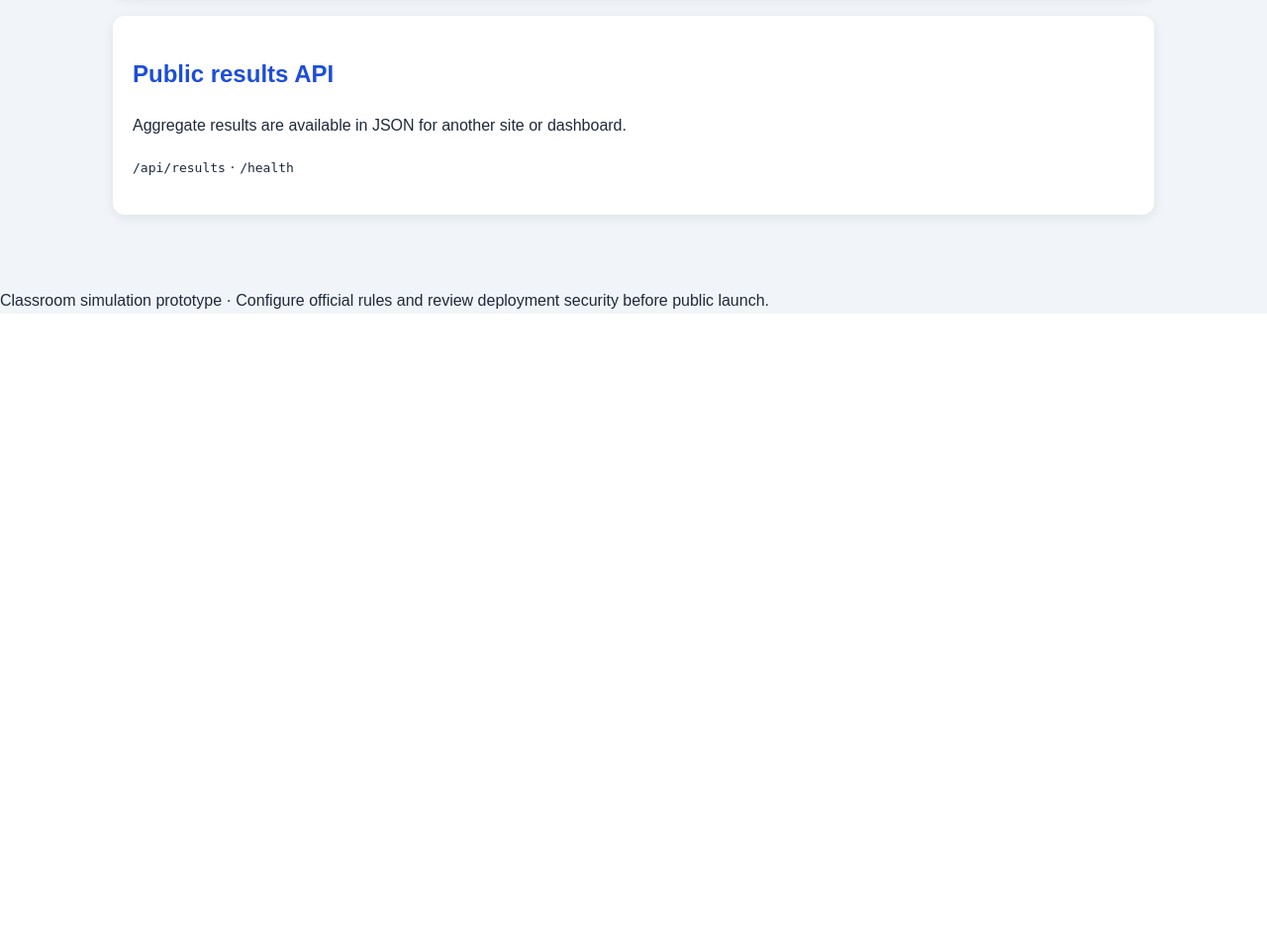
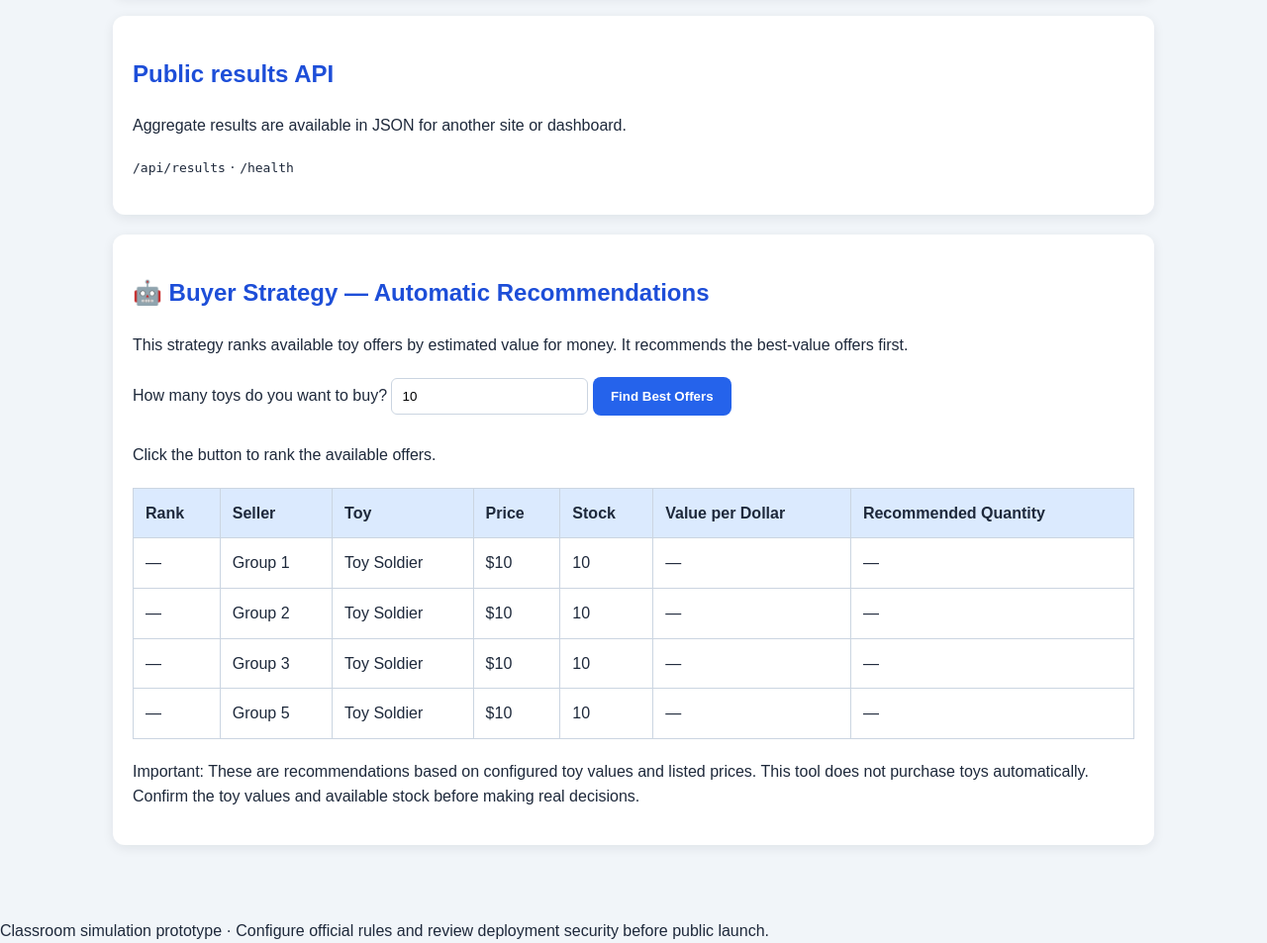
Before and after one commit to shahanggnore-cmyk/toy-soldier-market, a Flask app: page / in a window 1280 px wide. Shown: the part 3654-4607 px from the top of the page at 99% size. Before the commit the page ends 3971 px from the top, so only its background shows below. Run offline with Flask 3, Linux system fonts and the light colour scheme.

Commit message:
Update index.html

```diff
--- a/templates/index.html
+++ b/templates/index.html
@@ -84,4 +84,138 @@
 <section class="card">
   <h2>Public results API</h2><p>Aggregate results are available in JSON for another site or dashboard.</p><p><code>/api/results</code> · <code>/health</code></p>
 </section>
+<section class="card" id="buyer-strategy">
+  <h2>🤖 Buyer Strategy — Automatic Recommendations</h2>
+  <p>
+    This strategy ranks available toy offers by estimated value for money.
+    It recommends the best-value offers first.
+  </p>
+
+  <label for="buyer-target">How many toys do you want to buy?</label>
+  <input id="buyer-target" type="number" min="1" value="10">
+
+  <button type="button" onclick="runBuyerStrategy()">
+    Find Best Offers
+  </button>
+
+  <p id="buyer-summary" class="muted">
+    Click the button to rank the available offers.
+  </p>
+
+  <div class="table-wrap">
+    <table>
+      <thead>
+        <tr>
+          <th>Rank</th>
+          <th>Seller</th>
+          <th>Toy</th>
+          <th>Price</th>
+          <th>Stock</th>
+          <th>Value per Dollar</th>
+          <th>Recommended Quantity</th>
+        </tr>
+      </thead>
+      <tbody id="buyer-results">
+        {% for o in offers %}
+        <tr
+          data-seller="{{ o.seller_name }}"
+          data-product="{{ o.product_name }}"
+          data-price="{{ o.unit_price }}"
+          data-stock="{{ o.quantity }}"
+          data-value="{{ config.get('product_values', {}).get(o.product_id, config.get('default_product_value', 25)) }}"
+        >
+          <td class="buyer-rank">—</td>
+          <td>{{ o.seller_name }}</td>
+          <td>{{ o.product_name }}</td>
+          <td>${{ o.unit_price }}</td>
+          <td>{{ o.quantity }}</td>
+          <td class="buyer-score">—</td>
+          <td class="buyer-quantity">—</td>
+        </tr>
+        {% endfor %}
+      </tbody>
+    </table>
+  </div>
+
+  <p class="muted">
+    Important: These are recommendations based on configured toy values
+    and listed prices. This tool does not purchase toys automatically.
+    Confirm the toy values and available stock before making real decisions.
+  </p>
+</section>
+
+<script>
+function runBuyerStrategy() {
+  const targetInput = document.getElementById("buyer-target");
+  const target = Math.floor(Number(targetInput.value));
+  const summary = document.getElementById("buyer-summary");
+  const table = document.getElementById("buyer-results");
+
+  if (!Number.isFinite(target) || target < 1) {
+    summary.textContent = "Enter a quantity of at least 1.";
+    return;
+  }
+
+  const rows = Array.from(table.querySelectorAll("tr"));
+  const offers = [];
+
+  rows.forEach(row => {
+    const price = Number(row.dataset.price);
+    const stock = Math.max(0, Math.floor(Number(row.dataset.stock)));
+    const value = Number(row.dataset.value);
+
+    if (
+      Number.isFinite(price) &&
+      Number.isFinite(stock) &&
+      Number.isFinite(value) &&
+      price > 0 &&
+      stock > 0 &&
+      value >= 0
+    ) {
+      offers.push({
+        row: row,
+        price: price,
+        stock: stock,
+        value: value,
+        score: value / price
+      });
+    }
+  });
+
+  offers.sort((a, b) =>
+    b.score - a.score || a.price - b.price
+  );
+
+  let remaining = target;
+  let recommendedTotal = 0;
+
+  offers.forEach((offer, index) => {
+    const quantity = Math.min(offer.stock, remaining);
+
+    offer.row.querySelector(".buyer-rank").textContent = index + 1;
+    offer.row.querySelector(".buyer-score").textContent =
+      offer.score.toFixed(2);
+    offer.row.querySelector(".buyer-quantity").textContent = quantity;
+
+    remaining -= quantity;
+    recommendedTotal += quantity;
+  });
+
+  rows.forEach(row => {
+    if (!offers.some(offer => offer.row === row)) {
+      row.querySelector(".buyer-rank").textContent = "—";
+      row.querySelector(".buyer-score").textContent = "Unavailable";
+      row.querySelector(".buyer-quantity").textContent = 0;
+    }
+  });
+
+  offers.forEach(offer => table.appendChild(offer.row));
+
+  const message = remaining > 0
+    ? `Recommended ${recommendedTotal} toys. There is not enough listed stock to reach your target of ${target}.`
+    : `Recommended ${recommendedTotal} toys, starting with the best value offers.`;
+
+  summary.textContent = message;
+}
+</script>
 {% endblock %}
```
